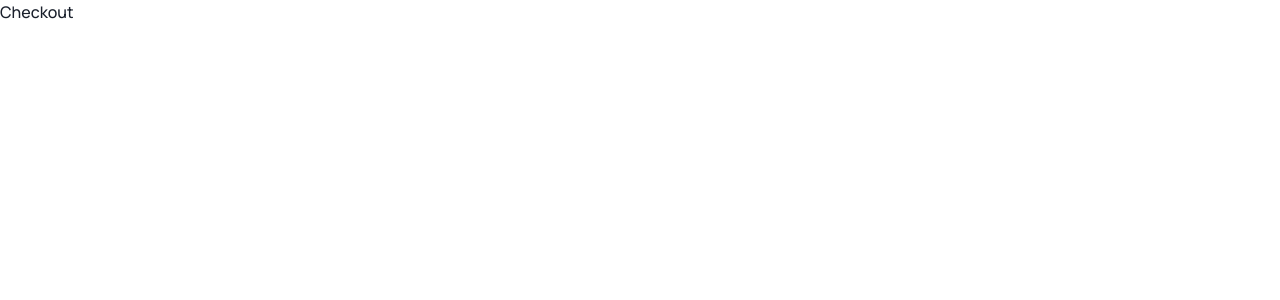
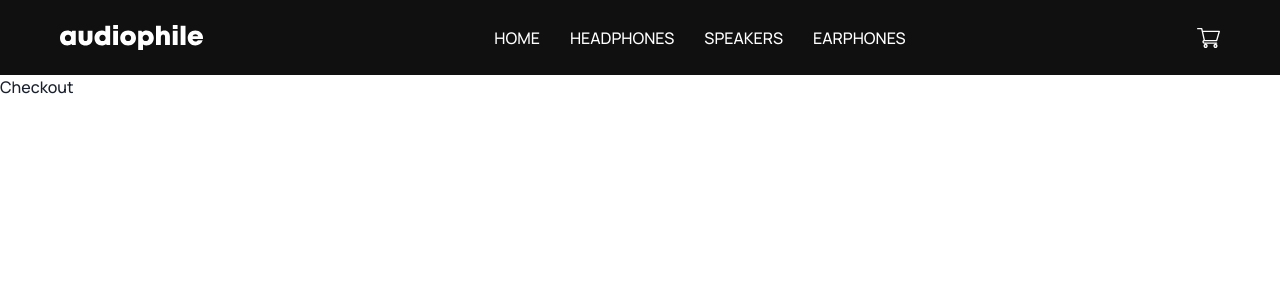
Before and after one commit to curlos/ecommerce-audiophile-react, a React (Create React App) app: page /checkout in a window 1280 px wide. Shown: the top 300 px of the page. Built offline with nearby package versions, Linux system fonts and the light colour scheme.

Commit message:
added navbar

```diff
--- a/public/index.html
+++ b/public/index.html
@@ -2,7 +2,7 @@
 <html lang="en">
   <head>
     <meta charset="utf-8" />
-    <link rel="icon" href="%PUBLIC_URL%/favicon.ico" />
+    <link rel="icon" href="%PUBLIC_URL%/assets/favicon-32x32.png" />
     <meta name="viewport" content="width=device-width, initial-scale=1" />
     <meta name="theme-color" content="#000000" />
     <meta
--- /dev/null
+++ b/src/components/Navbar.tsx
@@ -0,0 +1,24 @@
+import React from 'react';
+import { Link as ReactLink } from 'react-router-dom';
+import { Box, Flex, Image, Text, Link, HStack } from '@chakra-ui/react';
+
+const Navbar = () => {
+
+
+  return (
+    <Flex align="center" bgColor="#101010" textColor="#ffffff" px="60px" py="25px">
+      <Image src="/assets/shared/desktop/logo.svg" />
+      <Flex flexGrow="1" justify="center">
+        <HStack spacing="30px">
+          <Link as={ReactLink} to="/">HOME</Link>
+          <Link as={ReactLink} to="/category/headphones">HEADPHONES</Link>
+          <Link as={ReactLink} to="/category/speakers">SPEAKERS</Link>
+          <Link as={ReactLink} to="/category/earphones">EARPHONES</Link>
+        </HStack>
+      </Flex>
+      <Image src="/assets/shared/desktop/icon-cart.svg" />
+    </Flex>
+  );
+};
+
+export default Navbar;
--- a/src/pages/Category.tsx
+++ b/src/pages/Category.tsx
@@ -1,8 +1,10 @@
 import React from 'react';
+import Navbar from '../components/Navbar';
 
 const Category = () => {
   return (
     <div>
+      <Navbar />
       Category
     </div>
   );
--- a/src/pages/Checkout.tsx
+++ b/src/pages/Checkout.tsx
@@ -1,8 +1,10 @@
 import React from 'react';
+import Navbar from '../components/Navbar';
 
 const Checkout = () => {
   return (
     <div>
+      <Navbar />
       Checkout
     </div>
   );
--- a/src/pages/Home.tsx
+++ b/src/pages/Home.tsx
@@ -1,8 +1,11 @@
 import React from 'react';
+import Navbar from '../components/Navbar';
 
 const Home = () => {
   return (
     <div>
+      <Navbar />
+
       Home
     </div>
   );
--- a/src/pages/ProductDetail.tsx
+++ b/src/pages/ProductDetail.tsx
@@ -1,8 +1,10 @@
 import React from 'react';
+import Navbar from '../components/Navbar';
 
 const ProductDetail = () => {
   return (
     <div>
+      <Navbar />
       Product Detail
     </div>
   );
```
